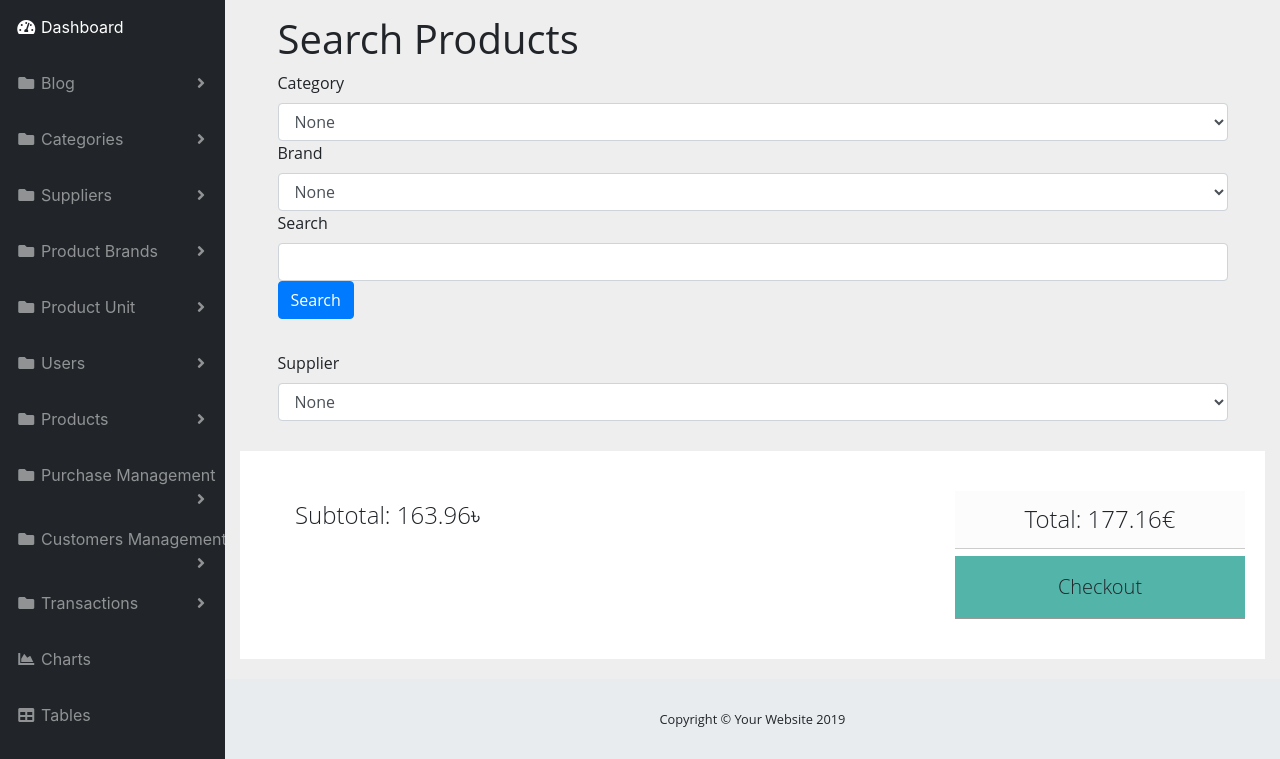
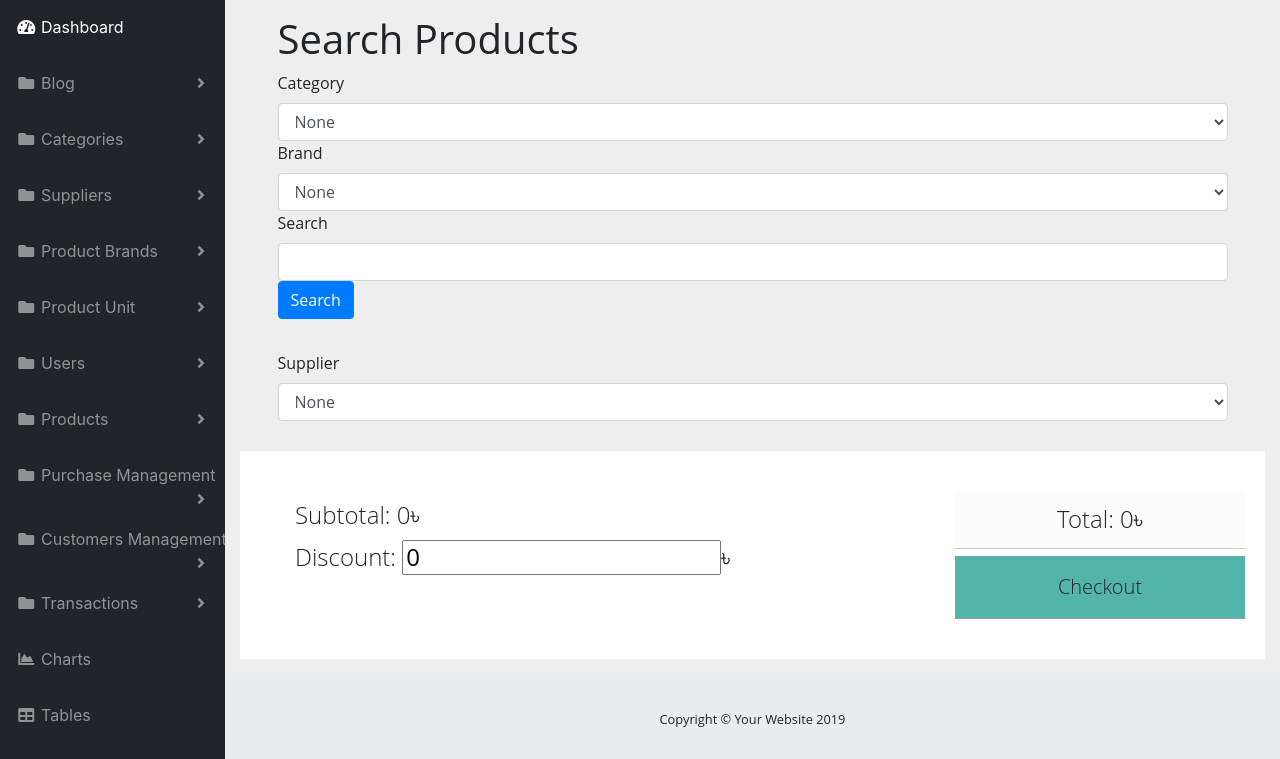
Before and after one commit to Adnatull/Inventory-POS, a Laravel app: page /admin/purchases/new in a window 1280 px wide. Shown: the part 57-816 px from the top of the page. Run offline with Laravel 8, Linux system fonts and the light colour scheme; a user stored in the database is signed in; data comes from the database, SQL or seed files in the repository; data that the repository does not hold is empty; some libraries are stand-ins or nearby versions.

Commit message:
discount in js form works

```diff
--- a/public/customAssets/purchase.js
+++ b/public/customAssets/purchase.js
@@ -61,8 +61,10 @@ function changeTotal() {
 
   price = Math.round(price * 100) / 100;
   //var tax = Math.round(price * 0.05 * 100) / 100
-  // var shipping = parseFloat($(".shipping span").html());
-  var fullPrice = Math.round((price) *100) / 100;
+  var discount = document.getElementById("discount").value;
+  discount = parseFloat(discount);
+  console.log(discount);
+  var fullPrice = Math.round((price - discount) *100) / 100;
 
   if(price == 0) {
     fullPrice = 0;
@@ -71,6 +73,12 @@ function changeTotal() {
   $(".subtotal span").html(price);
   // $(".tax span").html(tax);
   $(".total span").html(fullPrice);
+}
+
+function changeDiscount(el) {
+  var discount = document.getElementById("discount");
+  discount.value = parseFloat(discount.value);
+  changeTotal();
 }
 
 
@@ -320,6 +328,7 @@ function appendThisProduct(data) {
   var price = document.createElement('input');
   price.setAttribute('class', 'price priceSingle');
   price.setAttribute('type', 'text');
+  price.setAttribute('value', '0');
   price.setAttribute('placeholder', 'unit price');
   price.setAttribute('onchange', 'changeVal(this)');
   price.setAttribute('name', 'price[]');
--- a/resources/views/admin/purchases/purchase-productsV1.blade.php
+++ b/resources/views/admin/purchases/purchase-productsV1.blade.php
@@ -112,7 +112,9 @@
   <div class="container clearfix">
 
     <div class="left">
-        <h2 class="subtotal">Subtotal: <span>163.96</span>৳</h2>
+        <h2 class="subtotal">Subtotal: <span>0</span>৳</h2>
+        <h2 class="discount">Discount: <input type="text" name="discount" id="discount" value="0" onchange="changeDiscount(this)"/>৳</h2>
+
 
       <?php
           // <h3 class="tax">Taxes (5%): <span>8.2</span>€</h3>
@@ -122,7 +124,7 @@
     </div>
 
     <div class="right">
-      <h1 class="total">Total: <span>177.16</span>€</h1>
+      <h1 class="total">Total: <span>0</span>৳</h1>
       <a class="btn1">Checkout</a>
     </div>
 
```
